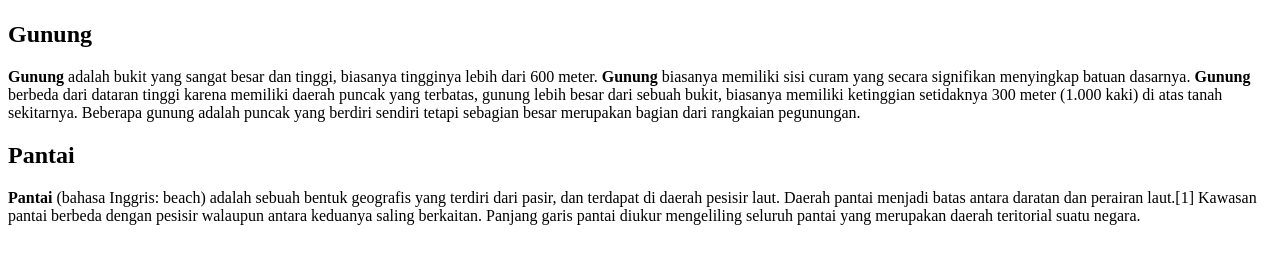
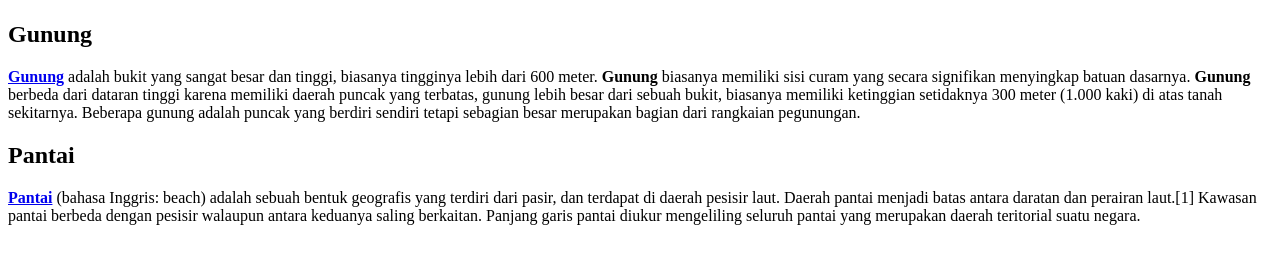
Before and after one commit to hilmy07/koda-b5-web2, a plain HTML site: page index.html in a window 1280 px wide. Shown: the part 59-322 px from the top of the page. Drawn offline with Linux system fonts and the light colour scheme.

Commit message:
fix: update link setiap wisata

```diff
--- a/index.html
+++ b/index.html
@@ -9,11 +9,11 @@
     <h1>Wisata alam</h1>
     <div>
         <h2>Gunung</h2>
-        <p><b>Gunung</b> adalah bukit yang sangat besar dan tinggi, biasanya tingginya lebih dari 600 meter. <b>Gunung</b> biasanya memiliki sisi curam yang secara signifikan menyingkap batuan dasarnya. <b>Gunung</b> berbeda dari dataran tinggi karena memiliki daerah puncak yang terbatas, gunung lebih besar dari sebuah bukit, biasanya memiliki ketinggian setidaknya 300 meter (1.000 kaki) di atas tanah sekitarnya. Beberapa gunung adalah puncak yang berdiri sendiri tetapi sebagian besar merupakan bagian dari rangkaian pegunungan.</p>
+        <p><b><a href="https://id.wikipedia.org/wiki/Gunung">Gunung</a></b> adalah bukit yang sangat besar dan tinggi, biasanya tingginya lebih dari 600 meter. <b>Gunung</b> biasanya memiliki sisi curam yang secara signifikan menyingkap batuan dasarnya. <b>Gunung</b> berbeda dari dataran tinggi karena memiliki daerah puncak yang terbatas, gunung lebih besar dari sebuah bukit, biasanya memiliki ketinggian setidaknya 300 meter (1.000 kaki) di atas tanah sekitarnya. Beberapa gunung adalah puncak yang berdiri sendiri tetapi sebagian besar merupakan bagian dari rangkaian pegunungan.</p>
     </div>
     <div>
         <h2>Pantai</h2>
-        <p><b>Pantai</b> (bahasa Inggris: beach) adalah sebuah bentuk geografis yang terdiri dari pasir, dan terdapat di daerah pesisir laut. Daerah pantai menjadi batas antara daratan dan perairan laut.[1] Kawasan pantai berbeda dengan pesisir walaupun antara keduanya saling berkaitan. Panjang garis pantai diukur mengeliling seluruh pantai yang merupakan daerah teritorial suatu negara.</p>
+        <p><b><a href="https://id.wikipedia.org/wiki/Pantai">Pantai</a></b> (bahasa Inggris: beach) adalah sebuah bentuk geografis yang terdiri dari pasir, dan terdapat di daerah pesisir laut. Daerah pantai menjadi batas antara daratan dan perairan laut.[1] Kawasan pantai berbeda dengan pesisir walaupun antara keduanya saling berkaitan. Panjang garis pantai diukur mengeliling seluruh pantai yang merupakan daerah teritorial suatu negara.</p>
     </div>
 </body>
 </html>
```
